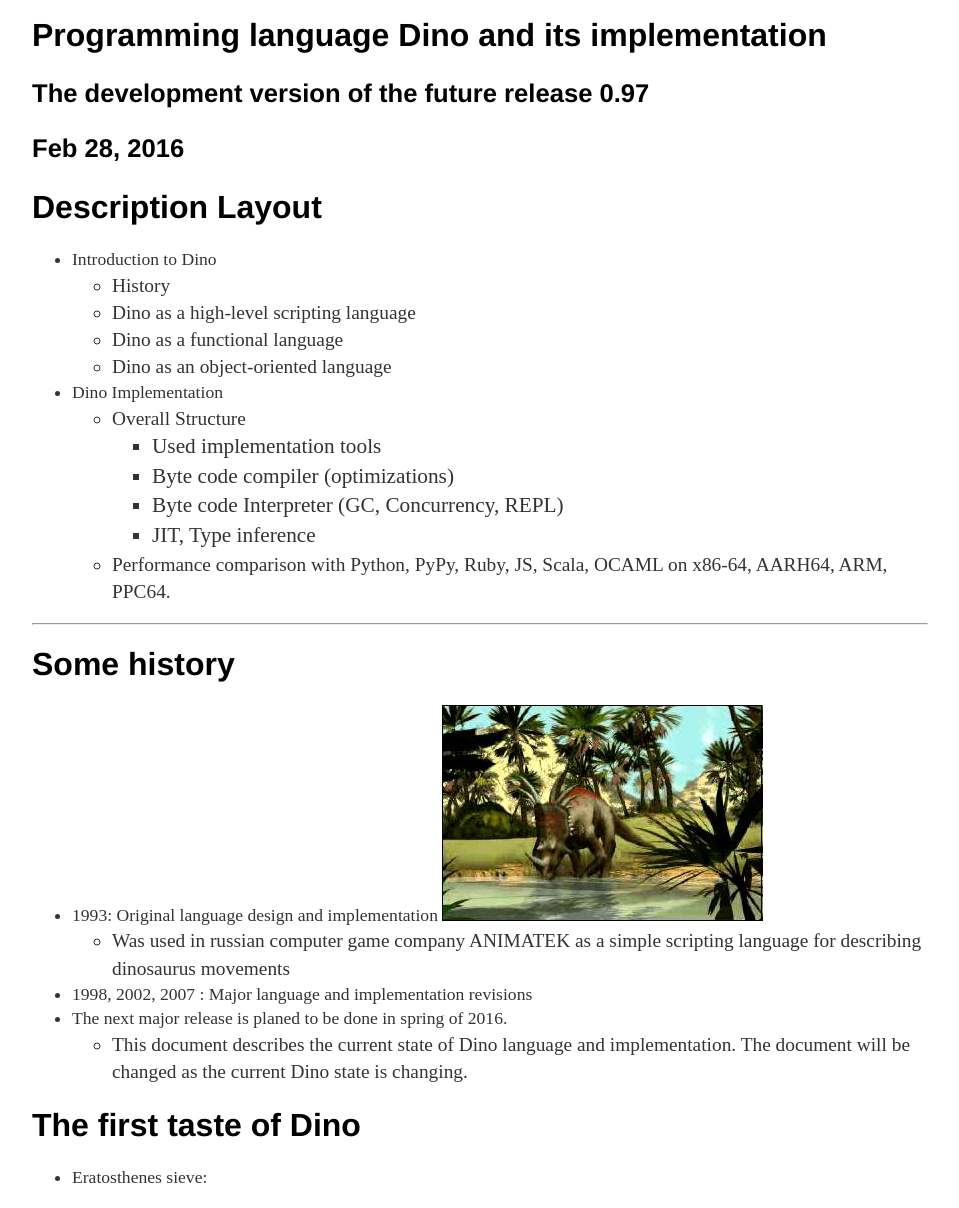
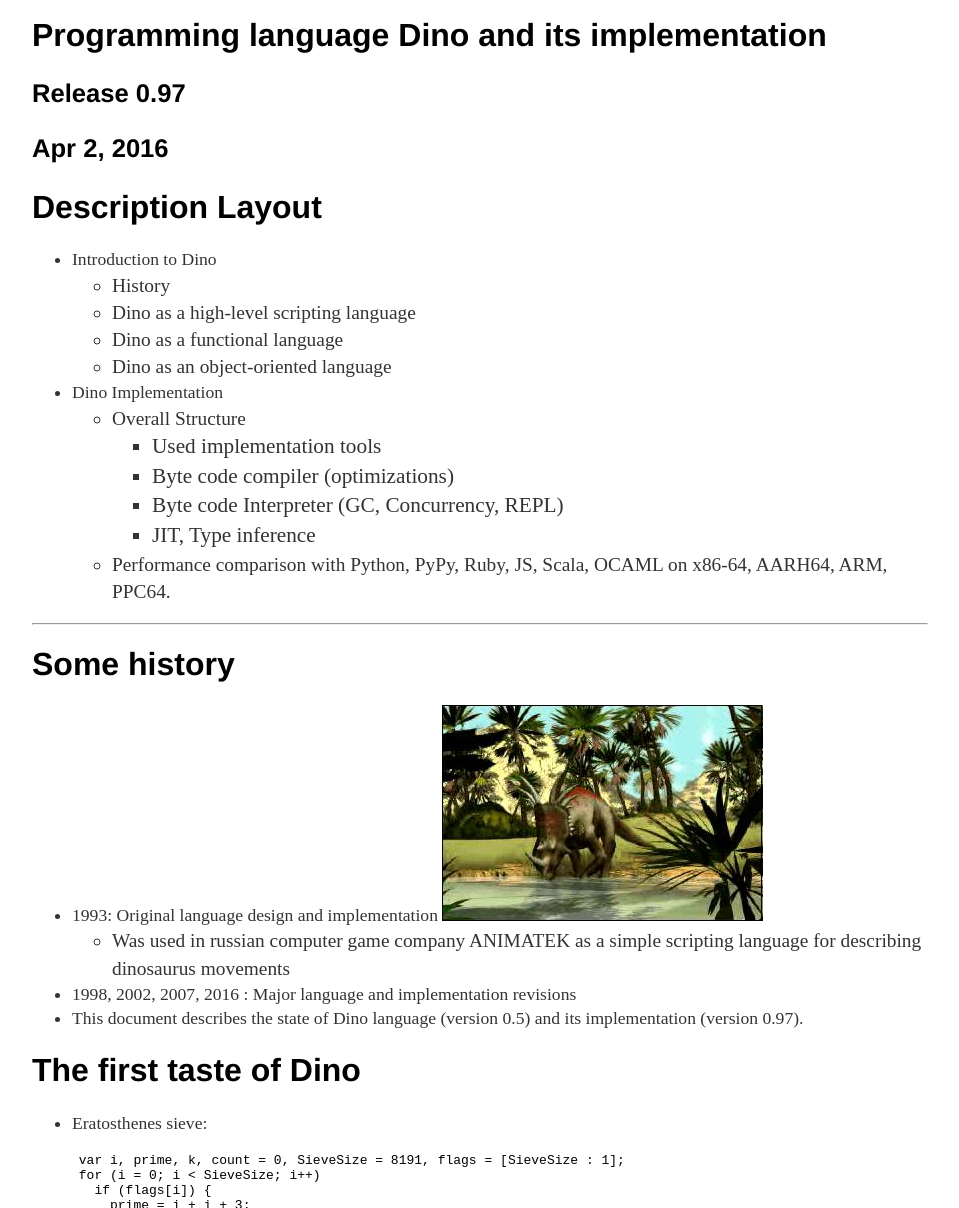
Before and after one commit to dino-lang/dino-lang.github.io, a Jekyll site: the page built from learn/overview.md, in a window 1280 px wide and 1400 px high. Shown: the part 192-1400 px from the top of the window, without its empty margins (160-1119 px from the left). Built offline with Jekyll 4.4.1, drawn with Linux system fonts in a browser that asks for light colours.

Commit message:
Build: clone dino-0.97 branch. Update.

```diff
--- a/doc/dino-11.html
+++ b/doc/dino-11.html
@@ -26,7 +26,7 @@ Dino(1)                          User Manuals                          Dino(1)
 
 
 NAME
-       dino - the interpreter of the programming language Dino
+       dino - the interpreter of the programming language Dino (ver. 0.97)
 
 SYNOPSIS
        dino [ -h --help -s --statistics -t --trace -m size -Idirname -Lpath -O
@@ -193,7 +193,7 @@ BUGS
 
 
 
-Dino                              30 Mar 2016                          Dino(1)
+Dino                              2 Apr 2016                           Dino(1)
 </PRE>
 </CODE></BLOCKQUOTE>
 </P>
--- a/doc/dino.html
+++ b/doc/dino.html
@@ -19,7 +19,7 @@ Contents
 <HR>
 <H1>The Programming Language DINO</H1>
 
-<H2>Vladimir Makarov, <CODE>vmakarov@gcc.gnu.org</CODE>.</H2>Mar. 30, 2016
+<H2>Vladimir Makarov, <CODE>vmakarov@gcc.gnu.org</CODE>.</H2>Apr 2, 2016
 <HR>
 <EM>This document describes the programming language DINO -- the
 language version 0.5.</EM>
--- a/learn/overview.md
+++ b/learn/overview.md
@@ -5,10 +5,10 @@ layout: default
 
 # Programming language Dino and its implementation
 
-### The development version of the future release 0.97
+### Release 0.97
 
 
-### Feb 28, 2016
+### Apr 2, 2016
 
 # Description Layout
 * Introduction to Dino
@@ -31,11 +31,9 @@ layout: default
 * 1993: Original language design and implementation ![Dino logo](Dino.jpg "Dino logo")
     * Was used in russian computer game company ANIMATEK as a simple
       scripting language for describing dinosaurus movements
-* 1998, 2002, 2007 : Major language and implementation revisions
-* The next major release is planed to be done in spring of 2016.
-  * This document describes the current state of Dino language
-    and implementation. The document will be changed as the current
-    Dino state is changing.
+* 1998, 2002, 2007, 2016 : Major language and implementation revisions
+* This document describes the state of Dino language (version 0.5) and
+  its implementation (version 0.97).
 
 # The first taste of Dino
   * Eratosthenes sieve:
```
Also changed, not shown: 1 other file.
